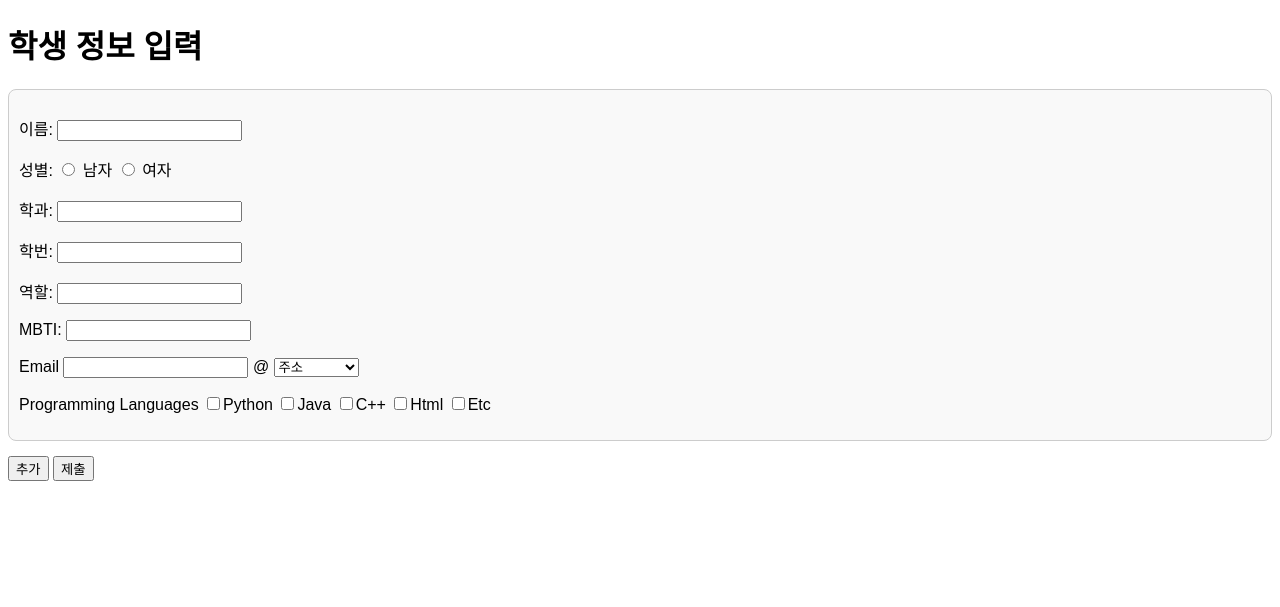
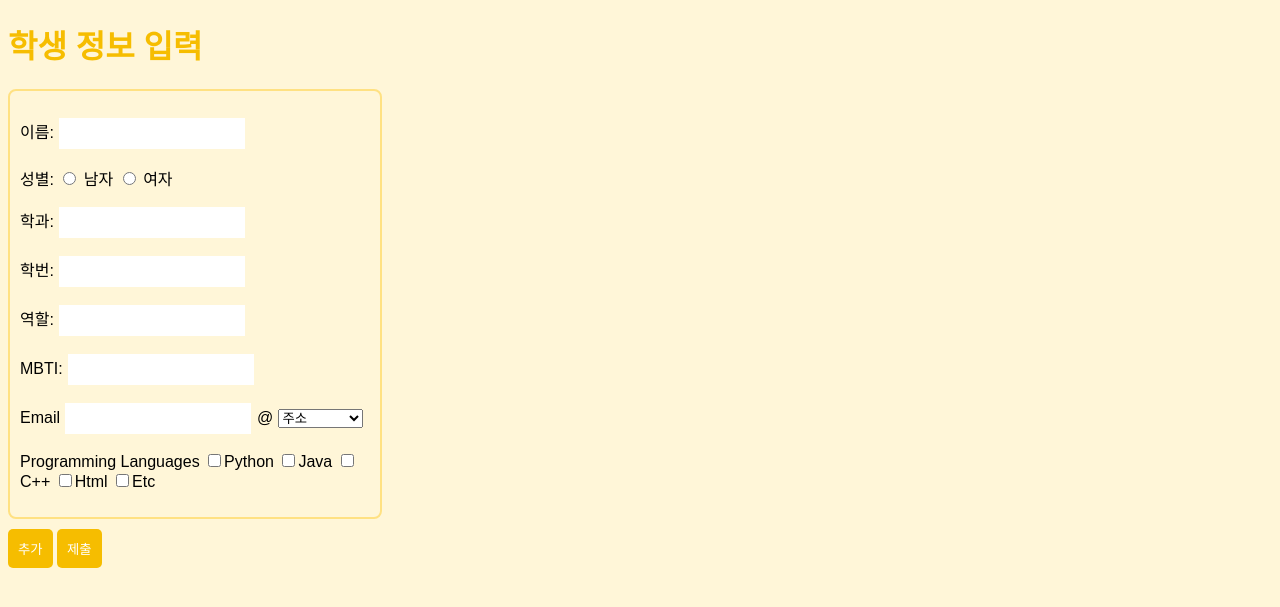
Before and after one commit to CSID-DGU/2024-2-OSSPrac-azaping-01, a Flask app: page /input in a window 1280 px wide. Shown: the top 607 px of the page. Run offline with Flask 3, Linux system fonts and the light colour scheme; some web fonts are replaced.

Commit message:
폰트, 컬러(bg, h1, button), 버튼 호버 추가, 필드 크기 수정

```diff
--- a/flask1/templates/app_input.html
+++ b/flask1/templates/app_input.html
@@ -5,15 +5,47 @@
     <meta name="viewport" content="width=device-width, initial-scale=1.0">
     <title>학생 정보 입력</title>
     <style>
+        @font-face {
+            font-family: 'SUIT';
+            font-weight: 700;
+            font-style: normal;
+            src: url('https://cdn.jsdelivr.net/gh/webfontworld/sunn/SUIT-Bold.woff2') format('woff2')
+        }
+
         body {
-            font-family: Arial, sans-serif;
+            font-family: 'SUIT', sans-serif;
+            background-color: #FFF6D8;
+        }
+        h1{
+            color: #F6BD00;
+            font-family: 'SUIT', sans-serif;
         }
         .person-block {
-            margin-bottom: 15px;
-            padding: 10px;
-            border: 1px solid #ccc;
+            margin-bottom: 10px; /* 아래 여백 줄이기 */
+            padding: 10px; /* 안쪽 여백 줄이기 */
+            border: 2px solid #FFE182;
             border-radius: 8px;
-            background-color: #f9f9f9;
+            background-color: #FFF6D8;
+            width: 100%; /* 부모 요소의 너비에 맞게 설정 */
+            max-width: 350px; /* 최대 너비 제한 */
+        }
+
+        input[type="text"] {
+            border: 1px solid #FFF6D8;
+            padding: 8px;
+            font-family: 'SUIT', monospace;
+        }
+        button {
+            background-color: #F6BD00;
+            color: #fff;
+            border: none;
+            padding: 10px 10px;
+            border-radius: 5px;
+            font-family: 'SUIT', sans-serif;
+            cursor: pointer;
+        }
+        button:hover {
+            background-color: #EFB001;
         }
     </style>
 </head>
```
